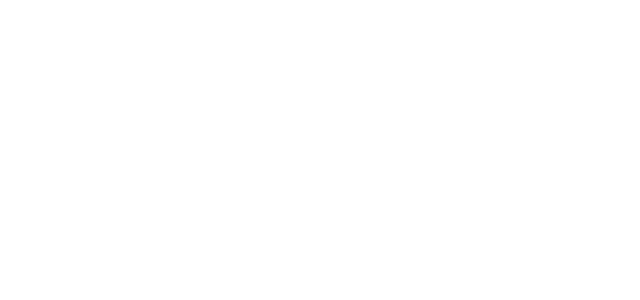
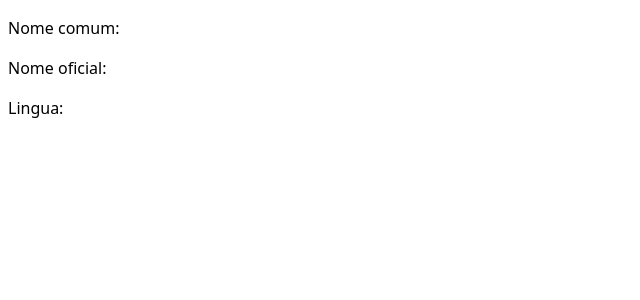
Before and after one commit to vitorcecato-sesi/projeto-paises-api, a React (Vite) app: page /informacoes1 in a window 1280 px wide. Before the commit this address had no page. Shown: the top 300 px of the page, without its empty margins (0-640 px from the left). Built offline with nearby package versions, Linux system fonts and the light colour scheme.

Commit message:
arrumando home e faendo minha page

```diff
--- a/src/App.jsx
+++ b/src/App.jsx
@@ -1,6 +1,7 @@
 
 import { BrowserRouter, Routes, Route } from 'react-router-dom'
 import Pais from './pages/Home'
+import Page1 from "./pages/Page1"
 import './App.css'
 
 function App() {
@@ -10,6 +11,7 @@
   <BrowserRouter>
         <Routes>
           <Route path='/' element={<Pais/>} />
+          <Route path="/informacoes1" element={<Page1 />} />
         </Routes>
       </BrowserRouter>
     </>
--- a/src/pages/Home.jsx
+++ b/src/pages/Home.jsx
@@ -3,6 +3,7 @@
 function Home() {
   const [paises, setPaises] = useState([])
   const [informacoes, setInformacoes] = useState(JSON.parse(localStorage.getItem("Informações")) || "")
+  const [dadosAPI, setDadosAPI] = useState(JSON.parse(localStorage.getItem("Dados API")) || [])
 
   useEffect(() => {
     async function buscarPaises() {
@@ -10,6 +11,7 @@
         const resposta = await fetch("https://restcountries.com/v3.1/all")
         const dados = await resposta.json()
         setPaises(dados)
+        setDadosAPI(dados)
       } catch (error) {
         console.error(error)
       }
@@ -19,24 +21,27 @@
 
   const guardarInformacoes = (pais) => {
     const informacoes = {
-
       nomeComum: pais.name.common,
       nomeOficial: pais.name.official,
-      lingua: pais.languages,
-      capital: pais.capital,
+      lingua: pais.languages ? Object.values(pais.languages).join(", ") : "Lingua não Língua não conhecida!",
+      capital: pais.capital ? pais.capital[0] : "Capital não conhecida!",
       regiao: pais.region,
       subRegiao: pais.subregion,
-      moeda: pais.currencies,
+      moeda: pais.currencies ? pais.currencies[Object.keys(pais.currencies)[0]].name : "Moeda não conhecida!",
       area: pais.area,
       populacao: pais.population,
       paisesFronteira: pais.borders,
-      fusoHorario: pais.timezones,
+      fusoHorario: pais.timezones ? pais.timezones.join(", ") : "Fuso-Horário não conhecido!",
       sigla: pais.flag,
       bandeira: pais.flags.png
     }
     setInformacoes(informacoes)
     localStorage.setItem("Informações", JSON.stringify(informacoes))
   }
+
+  useEffect(() => {
+    localStorage.setItem("Dados API", JSON.stringify(dadosAPI))
+  }, [dadosAPI])
 
   return (
     <>
--- a/src/pages/Page1.jsx
+++ b/src/pages/Page1.jsx
@@ -1,22 +1,17 @@
-/*
-🚩INFORMAÇÕES PARA A PAGE:
-1️⃣ Nome comum (.name.cummon)
-2️⃣ Nome oficial (.name.official)
-3️⃣ Lingua oficial (.languages)
-*/
-
-// Estilização
-import "./styles/Page1.css"
-
-// Hooks
 import { useState, useEffect } from "react";
 
 function Page1Informacoes() {
+    const [informacoes, setInformacoes] = useState(JSON.parse(localStorage.getItem("Informações")) || "")
 
   return (
     <>
 
-    </>
+          <p>Nome comum: {informacoes.nomeComum}</p>
+          <p>Nome oficial: {informacoes.nomeOficial}</p>
+          <p>Lingua: {informacoes.lingua}</p>
+        </>
+
+
   );
 }
 
```
